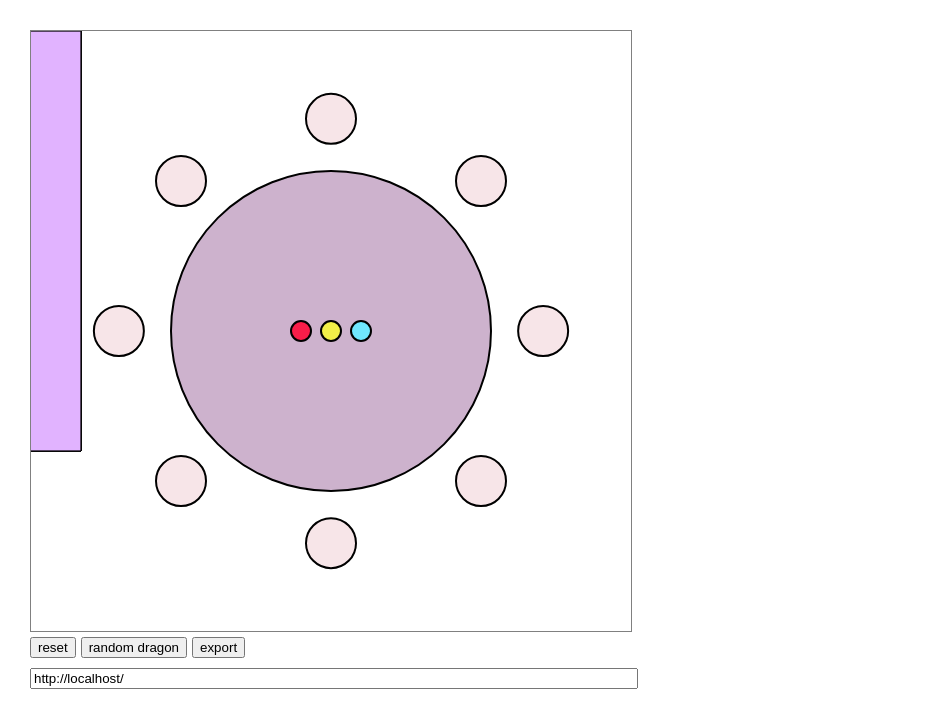
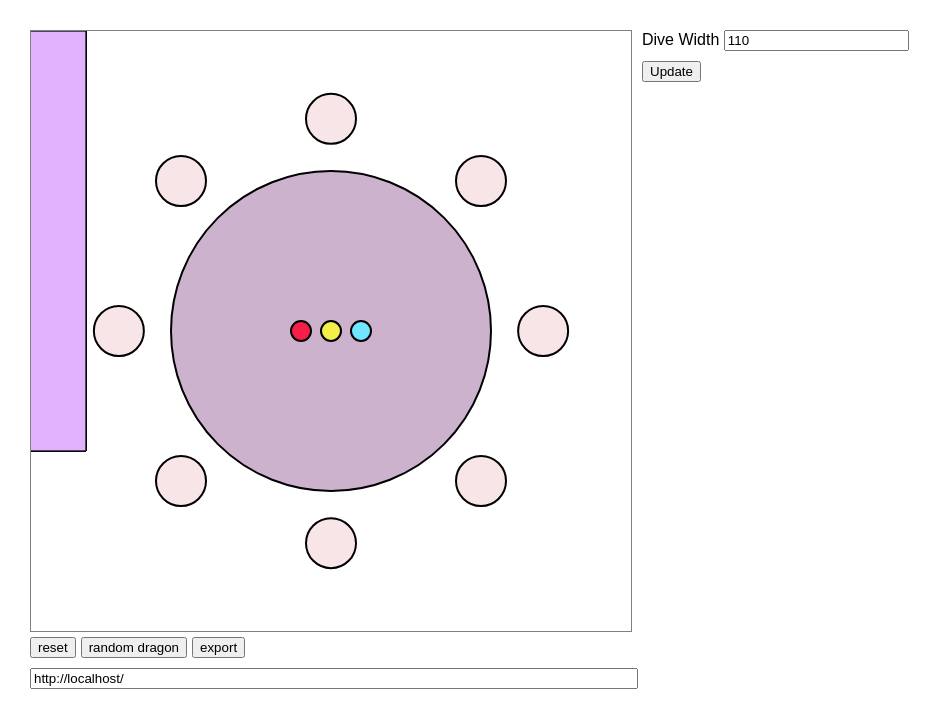
Before and after one commit to freehaha/nael-dive, a React (Create React App) app: page / in a window 1280 px wide. Shown: the top 728 px of the page, without its empty margins (0-942 px from the left). Built offline with nearby package versions, Linux system fonts and the light colour scheme.

Commit message:
adjustable dive width

```diff
--- a/src/App.css
+++ b/src/App.css
@@ -2,14 +2,31 @@
 	padding: 30px;
 }
 #arena {
+	float: left;
 	width: 600px;
 	border: 1px solid grey;
 	margin-bottom: 5px;
+	margin-right: 10px;
+}
+#params {
+	float: left;
+}
+
+.clearfix:before,
+.clearfix:after {
+  content: "";
+  display: table;
+}
+.clearfix:after {
+  clear: both;
+}
+.clearfix {
+  zoom: 1; /* For IE 6/7 (trigger hasLayout) */
 }
 button {
 	margin-right: 5px;
 }
-input {
+input.hash {
 	margin-top: 10px;
 	width: 600px;
 }
--- a/src/App.js
+++ b/src/App.js
@@ -11,18 +11,34 @@ const MARK_RADIUS = 10
 const MARK_COLORS = ['rgb(249, 29, 73)', 'rgb(242, 239, 72)', 'rgb(112, 231, 255)']
 const STAGE_HEIGHT = 600
 const STAGE_WIDTH = 600
-const DIVE_WIDTH = 100
+const DIVE_WIDTH = 110
 const DIVE_COLOR = 'rgba(225, 178, 255, 0.6)'
 class App extends Component {
   constructor (props) {
     super(props)
     this.clocks = []
     this.marks = []
+    this.dives = []
     this.random = this.random.bind(this)
     this.reset = this.reset.bind(this)
     this.export = this.export.bind(this)
+    this.update = this.update.bind(this)
     this.locationHashChanged = this.locationHashChanged.bind(this)
-    this.state = {hash: window.location}
+    this.state = {
+      hash: window.location,
+      diveWidth: DIVE_WIDTH,
+    }
+  }
+  update() {
+    var dWidth = parseInt(this.state.diveWidth) || DIVE_WIDTH
+    this.setState({
+      diveWidth: dWidth
+    })
+    for(var d of this.dives) {
+        d.offsetX(dWidth / 2)
+        d.width(dWidth)
+    }
+    this.redraw()
   }
   parseHash () {
     var hash = window.location.hash.substr(1)
@@ -146,13 +162,12 @@ class App extends Component {
   initDive () {
     var layer = new Konva.Layer()
     this.stage.add(layer)
-    this.dives = []
     for (var i = 0; i < 5; i++) {
       var rect = new Konva.Rect({
         x: 0,
         y: 0,
-        offsetX: DIVE_WIDTH / 2,
-        width: DIVE_WIDTH,
+        offsetX: this.state.diveWidth / 2,
+        width: this.state.diveWidth,
         height: ARENA_RADIUS * 2 + DRAGON_RADIUS * 4,
         strokeWidth: 1,
         stroke: 'black',
@@ -327,10 +342,17 @@ class App extends Component {
       <div className="App">
         <div id="arena">
         </div>
+        <div id="params">
+          <div>
+            Dive Width <input value={this.state.diveWidth} onChange={(e) => this.setState({diveWidth: e.target.value})}/>
+          </div>
+          <button style={{marginTop: "10px"}} onClick={this.update}>Update</button>
+        </div>
+        <div className="clearfix"></div>
         <button onClick={this.reset}>reset</button>
         <button onClick={this.random}>random dragon</button>
         <button onClick={this.export}>export</button><br />
-        <input value={this.state.hash} onChange={(e) => this.setState({hash: e.target.value})}/>
+        <input className="hash" value={this.state.hash} onChange={(e) => this.setState({hash: e.target.value})}/>
       </div>
     )
   }
```
